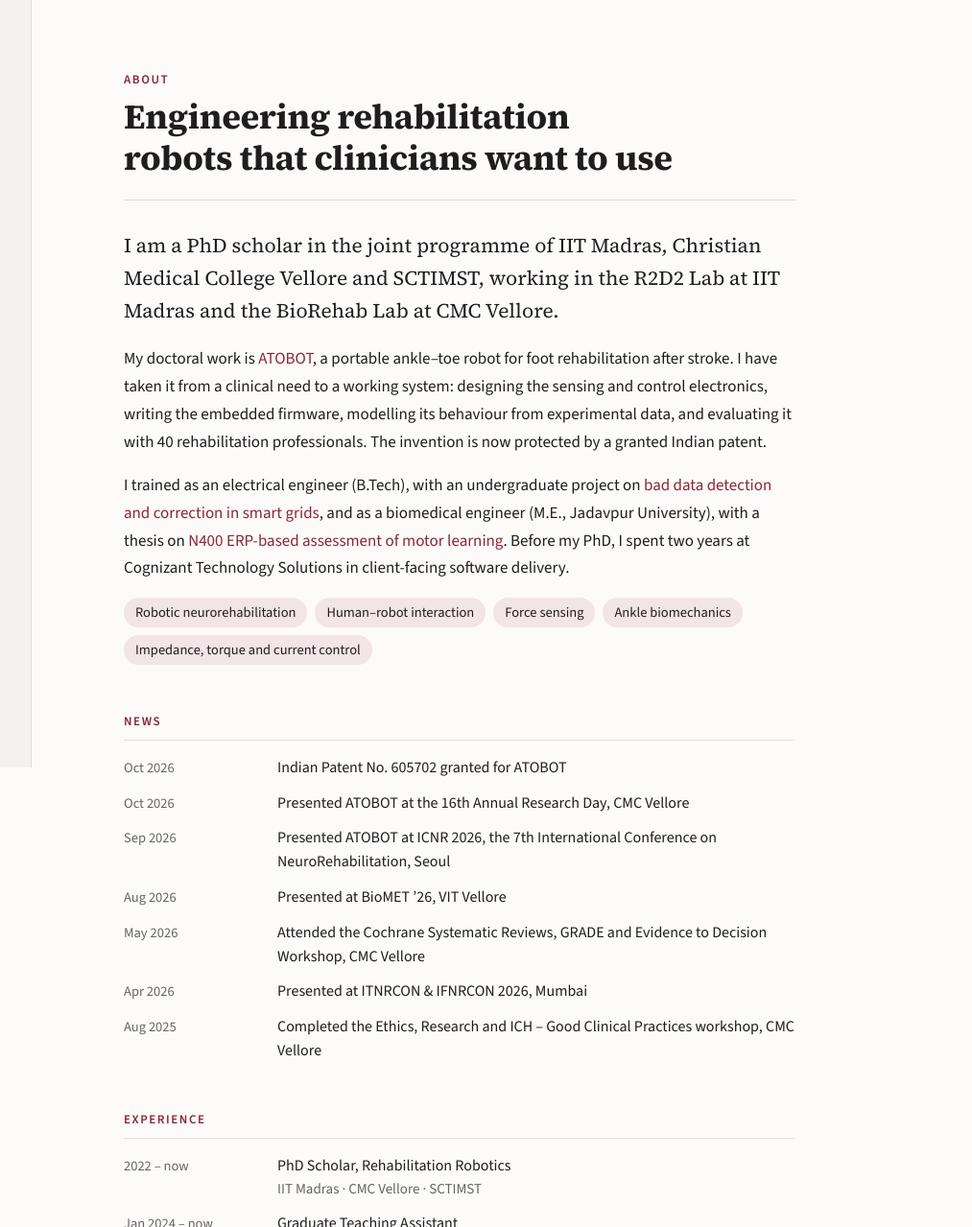
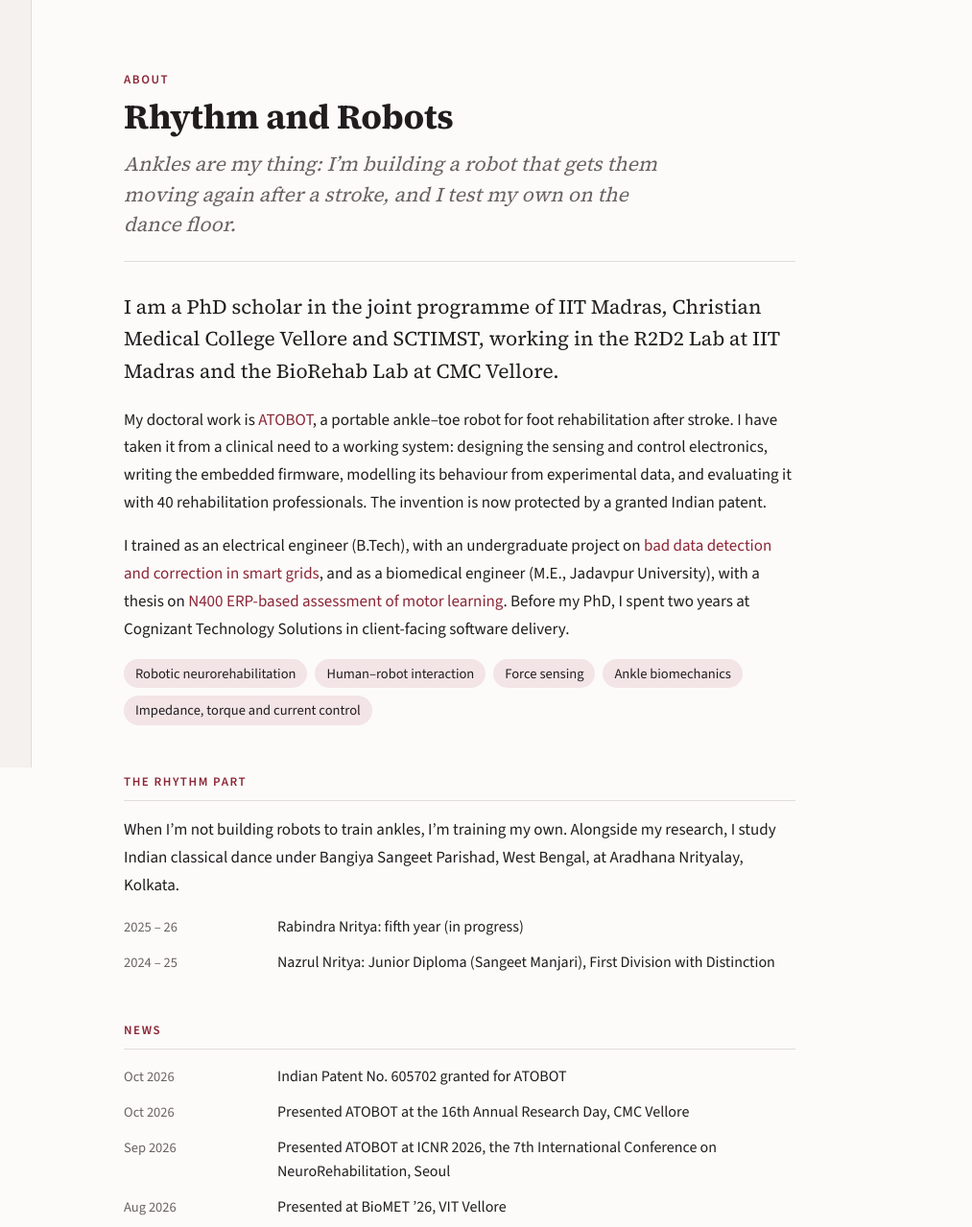
Before and after one commit to Neelakshi5597/Neelakshi5597.github.io, a plain HTML site: page index.html in a window 1280 px wide. Shown: the top 1279 px of the page at 96% size, 267-1280 px from the left. Drawn offline with nearby package versions, Linux system fonts and the light colour scheme.

Commit message:
Add files via upload

```diff
--- a/index.html
+++ b/index.html
@@ -33,7 +33,8 @@
   </aside>
   <main class="content">
     <p class="kicker">About</p>
-    <h1>Engineering rehabilitation robots that clinicians want to use</h1>
+    <h1>Rhythm and Robots</h1>
+    <p class="hook">Ankles are my thing: I’m building a robot that gets them moving again after a stroke, and I test my own on the dance floor.</p>
     <hr class="rule">
     <p class="lead">I am a PhD scholar in the joint programme of IIT Madras, Christian Medical College Vellore and SCTIMST, working in the R2D2 Lab at IIT Madras and the BioRehab Lab at CMC Vellore.</p>
     <p>My doctoral work is <a href="research.html#atobot">ATOBOT</a>, a portable ankle–toe robot for foot rehabilitation after stroke. I have taken it from a clinical need to a working system: designing the sensing and control electronics, writing the embedded firmware, modelling its behaviour from experimental data, and evaluating it with 40 rehabilitation professionals. The invention is now protected by a granted Indian patent.</p>
@@ -41,6 +42,13 @@
     <ul class="interests" aria-label="Research interests">
       <li>Robotic neurorehabilitation</li><li>Human–robot interaction</li><li>Force sensing</li>
       <li>Ankle biomechanics</li><li>Impedance, torque and current control</li>
+    </ul>
+
+    <h2>The rhythm part</h2>
+    <p>When I’m not building robots to train ankles, I’m training my own. Alongside my research, I study Indian classical dance under Bangiya Sangeet Parishad, West Bengal, at Aradhana Nrityalay, Kolkata.</p>
+    <ul class="dated">
+      <li><span class="d">2025 – 26</span><span>Rabindra Nritya: fifth year (in progress)</span></li>
+      <li><span class="d">2024 – 25</span><span>Nazrul Nritya: Junior Diploma (Sangeet Manjari), First Division with Distinction</span></li>
     </ul>
 
     <h2>News</h2>
--- a/style.css
+++ b/style.css
@@ -49,6 +49,7 @@ a:focus-visible { outline: 2px solid var(--accent); outline-offset: 3px; border-
 .content > * { max-width: 700px; }
 .kicker { color: var(--accent); font-size: 13px; font-weight: 600; letter-spacing: .12em; text-transform: uppercase; margin: 0 0 6px; }
 h1 { font: 700 36px/1.2 var(--serif); margin: 0; letter-spacing: -.01em; text-wrap: balance; }
+.hook { font: italic 400 21px/1.5 var(--serif); color: var(--muted); margin: 12px 0 0; max-width: 620px; text-wrap: pretty; }
 .rule { border: 0; border-top: 1px solid var(--rule); margin: 22px 0 30px; }
 .lead { font: 400 21px/1.6 var(--serif); margin: 0 0 20px; }
 h2 {
```
